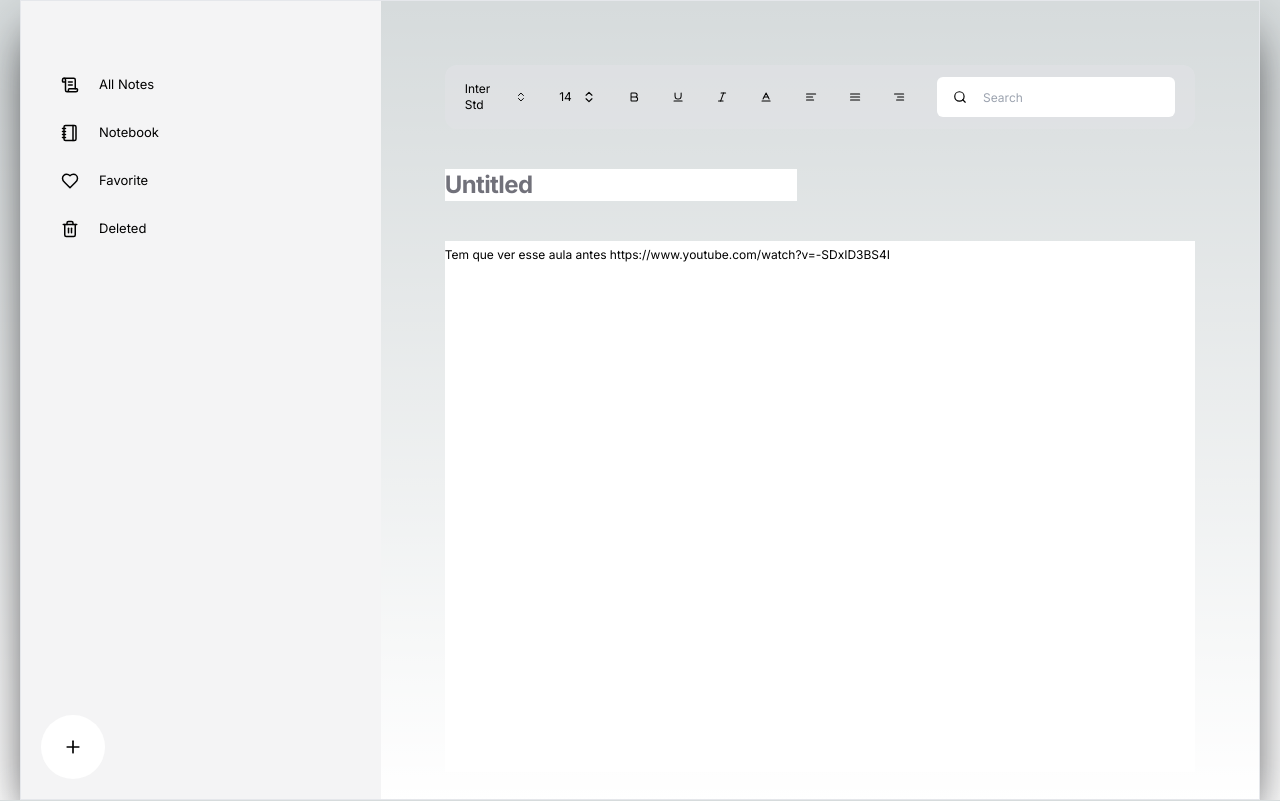
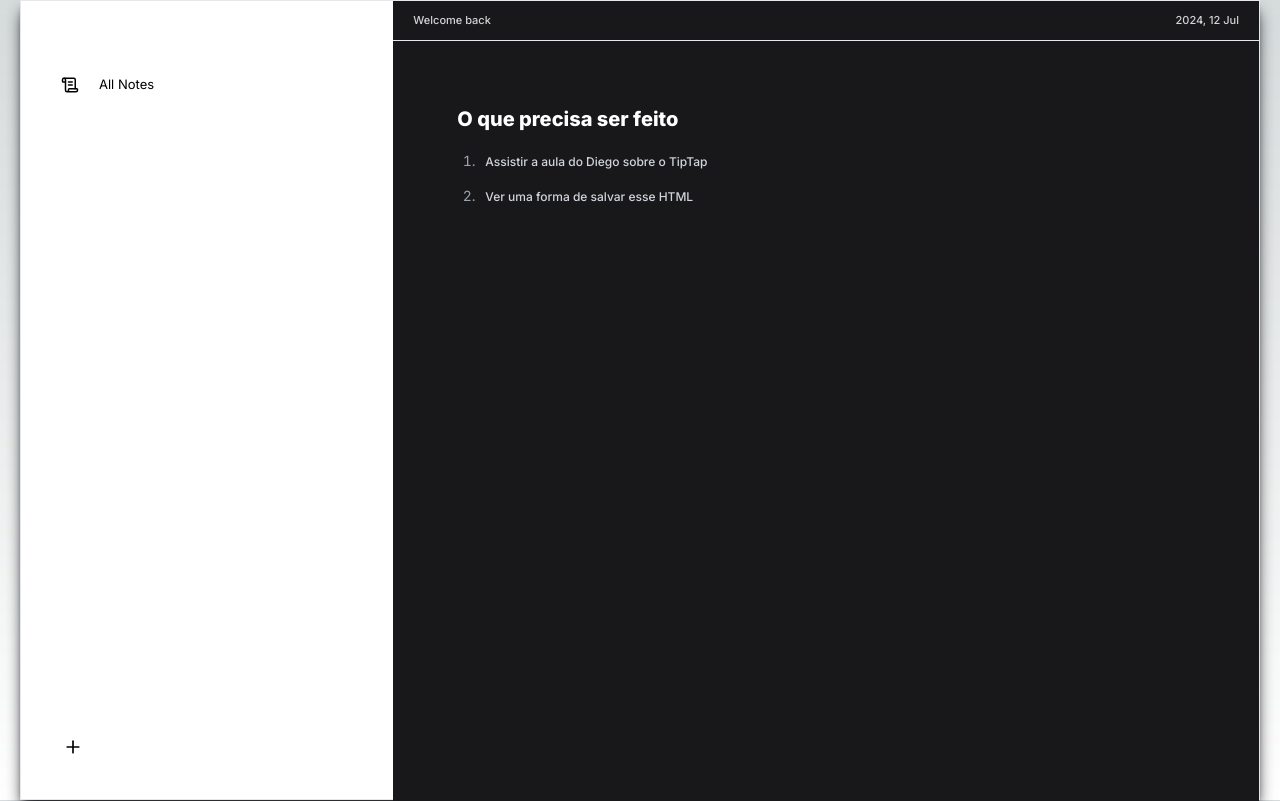
Before and after one commit to andres-dos-santos/notes, a Next.js app: page / in a window 1280 px wide. Built offline with nearby package versions, Linux system fonts and the light colour scheme.

Commit message:
feat(editor): tiptap editor

```diff
--- a/app/globals.css
+++ b/app/globals.css
@@ -24,6 +24,7 @@ body {
       rgb(var(--background-end-rgb))
     )
     rgb(var(--background-start-rgb));
+  font-family: var(--font-inter);
 }
 
 @layer utilities {
--- a/app/layout.tsx
+++ b/app/layout.tsx
@@ -1,11 +1,13 @@
 import type { Metadata } from 'next'
-import { Inter } from 'next/font/google'
+import { Inter, Urbanist } from 'next/font/google'
+import dayjs from 'dayjs'
 
 import { Menu } from '@/components/menu'
 
 import './globals.css'
 
-const inter = Inter({ subsets: ['latin'] })
+const inter = Inter({ subsets: ['latin'], variable: '--font-inter' })
+const urbanist = Urbanist({ subsets: ['latin'], variable: '--font-urbanist' })
 
 export const metadata: Metadata = {
   title: 'Create Next App',
@@ -20,12 +22,24 @@ export default function RootLayout({
   return (
     <html lang="en">
       <body
-        className={`${inter.className} antialiased flex items-center justify-center w-screen h-screen`}
+        className={`${inter.variable} ${urbanist.variable} antialiased flex overflow-hidden items-center justify-center w-screen h-screen`}
       >
-        <main className="max-w-[1240px] h-[800px] mx-auto flex border dark:border-zinc-800 shadow-2xl shadow-zinc-900">
+        <main className="max-w-[1240px] h-[800px] mx-auto flex border dark:border-zinc-800 shadow-lg shadow-zinc-900">
           <Menu />
 
-          <div className="h-full w-[calc(100vw_-_24rem)]">{children}</div>
+          <div className="h-[800px] w-[calc(100vw_-_24rem)] overflow-auto bg-zinc-900">
+            <header className="flex items-center px-5 h-10 border-b dark:border-zinc-800 justify-between">
+              <strong className="font-medium text-[11px] text-zinc-300">
+                Welcome back
+              </strong>
+
+              <p className="font-medium text-[11px] text-zinc-300">
+                {dayjs().format('YYYY, DD MMM')}
+              </p>
+            </header>
+
+            {children}
+          </div>
         </main>
       </body>
     </html>
--- a/app/page.tsx
+++ b/app/page.tsx
@@ -1,20 +1,9 @@
-import { WritingArea } from '@/components/writing-area'
-import {
-  AlignJustify,
-  AlignLeft,
-  AlignRight,
-  Baseline,
-  Bold,
-  ChevronsUpDown,
-  Italic,
-  Search,
-  Underline,
-} from 'lucide-react'
+import { Editor } from '@/components/editor'
 
 export default function Home() {
   return (
     <div className="p-16 h-full">
-      <header className="flex items-center justify-center gap-8 px-5 bg-zinc-200/50 dark:bg-zinc-800/50 w-full h-16 rounded-xl">
+      {/* <header className="flex items-center justify-center gap-8 px-5 bg-zinc-200/50 dark:bg-zinc-800/50 w-full h-16 rounded-xl">
         <div className="flex items-center gap-2.5">
           <p className="text-xs">Inter Std</p>
 
@@ -53,9 +42,9 @@ export default function Home() {
             className="dark:bg-zinc-950 max-w-[12rem] outline-none px-4 h-10 bg-white text-xs"
           />
         </form>
-      </header>
+      </header> */}
 
-      <WritingArea />
+      <Editor />
     </div>
   )
 }
--- /dev/null
+++ b/components/editor.tsx
@@ -0,0 +1,29 @@
+'use client'
+
+import { useEditor, EditorContent } from '@tiptap/react'
+import StarterKit from '@tiptap/starter-kit'
+import Placeholder from '@tiptap/extension-placeholder'
+
+import { Content } from '@/consts/content'
+
+export function Editor() {
+  const editor = useEditor({
+    extensions: [
+      StarterKit,
+      Placeholder.configure({ placeholder: 'Untitled' }),
+    ],
+    content: Content,
+    editorProps: {
+      attributes: {
+        class: 'outline-none',
+      },
+    },
+  })
+
+  return (
+    <EditorContent
+      className="min-h-[800px] prose prose-p:text-xs prose-p:font-medium overflow-auto prose-invert prose-sm prose-h1:text-xl prose-h2:text-base prose-h3:text-sm prose-h4:text-sm"
+      editor={editor}
+    />
+  )
+}
--- a/components/menu.tsx
+++ b/components/menu.tsx
@@ -1,16 +1,16 @@
-import { Heart, Notebook, Plus, ScrollText, Trash2 } from 'lucide-react'
+import { Plus, ScrollText } from 'lucide-react'
 import Link from 'next/link'
 
 export function Menu() {
   return (
-    <aside className="w-96 h-full bg-zinc-100 dark:bg-zinc-800/50 p-5 flex flex-col justify-between">
+    <aside className="w-96 h-full backdrop-blur-md bg-white dark:bg-zinc-900/80 p-5 flex flex-col justify-between">
       <ul className="mt-10">
         <li className="flex items-center gap-5 hover:bg-zinc-200 dark:hover:bg-zinc-800 h-12 rounded-md px-5 cursor-pointer">
           <ScrollText size={18} />
           <p className="text-[13px]">All Notes</p>
         </li>
 
-        <li className="flex items-center gap-5 hover:bg-zinc-200 dark:hover:bg-zinc-800 h-12 rounded-md px-5 cursor-pointer">
+        {/* <li className="flex items-center gap-5 hover:bg-zinc-200 dark:hover:bg-zinc-800 h-12 rounded-md px-5 cursor-pointer">
           <Notebook size={18} />
           <p className="text-[13px]">Notebook</p>
         </li>
@@ -23,7 +23,7 @@ export function Menu() {
         <li className="flex items-center gap-5 hover:bg-zinc-200 dark:hover:bg-zinc-800 h-12 rounded-md px-5 cursor-pointer">
           <Trash2 size={18} />
           <p className="text-[13px]">Deleted</p>
-        </li>
+        </li> */}
       </ul>
 
       <Link href="/create">
--- a/components/writing-area.tsx
+++ /dev/null
@@ -1,36 +0,0 @@
-'use client'
-
-import { KeyboardEvent, useRef } from 'react'
-
-export function WritingArea() {
-  const inputRef = useRef<HTMLTextAreaElement>(null)
-  const titleRef = useRef<HTMLInputElement>(null)
-
-  function onSubmitTitle(e: KeyboardEvent<HTMLInputElement>) {
-    if (e.keyCode === 13) {
-      e.preventDefault()
-
-      console.log(titleRef.current?.value)
-
-      inputRef.current?.focus()
-    }
-  }
-
-  return (
-    <div className="mt-10 flex flex-col items-start h-[90%]">
-      <input
-        ref={titleRef}
-        type="text"
-        placeholder="Untitled"
-        className="bg-white dark:bg-zinc-950/20 text-2xl font-bold placeholder:text-zinc-500 outline-none -tracking-wide"
-        onKeyDown={(e) => onSubmitTitle(e)}
-      />
-
-      <textarea
-        ref={inputRef}
-        defaultValue="Tem que ver esse aula antes https://www.youtube.com/watch?v=-SDxID3BS4I"
-        className="leading-7 mt-10 outline-none bg-white dark:bg-zinc-950/20 text-xs resize-none w-full h-full"
-      />
-    </div>
-  )
-}
--- /dev/null
+++ b/consts/content.ts
@@ -0,0 +1,5 @@
+export const Content = `<h1>O que precisa ser feito</h1>
+      <ol>
+        <li>Assistir a aula do Diego sobre o TipTap</li>
+        <li>Ver uma forma de salvar esse HTML</li>
+      </ol>`
--- a/package.json
+++ b/package.json
@@ -9,6 +9,7 @@
     "lint": "next lint"
   },
   "dependencies": {
+    "dayjs": "^1.11.11",
     "lucide-react": "^0.407.0",
     "next": "14.2.5",
     "react": "^18",
@@ -16,6 +17,7 @@
   },
   "devDependencies": {
     "@rocketseat/eslint-config": "^2.2.2",
+    "@tailwindcss/typography": "^0.5.13",
     "@types/node": "^20",
     "@types/react": "^18",
     "@types/react-dom": "^18",
--- a/tailwind.config.ts
+++ b/tailwind.config.ts
@@ -1,20 +1,26 @@
-import type { Config } from "tailwindcss";
+import type { Config } from 'tailwindcss'
 
 const config: Config = {
   content: [
-    "./pages/**/*.{js,ts,jsx,tsx,mdx}",
-    "./components/**/*.{js,ts,jsx,tsx,mdx}",
-    "./app/**/*.{js,ts,jsx,tsx,mdx}",
+    './pages/**/*.{js,ts,jsx,tsx,mdx}',
+    './components/**/*.{js,ts,jsx,tsx,mdx}',
+    './app/**/*.{js,ts,jsx,tsx,mdx}',
   ],
   theme: {
     extend: {
-      backgroundImage: {
-        "gradient-radial": "radial-gradient(var(--tw-gradient-stops))",
-        "gradient-conic":
-          "conic-gradient(from 180deg at 50% 50%, var(--tw-gradient-stops))",
+      fontFamily: {
+        sans: ['var(--font-inter)'],
+        urbanist: ['var(--font-urbanist)'],
+      },
+      typography: {
+        DEFAULT: {
+          css: {
+            maxWidth: '100ch',
+          },
+        },
       },
     },
   },
-  plugins: [],
-};
-export default config;
+  plugins: [require('@tailwindcss/typography')],
+}
+export default config
```
Also changed, not shown: 1 other file (tests, documents, lock files or other folders).
